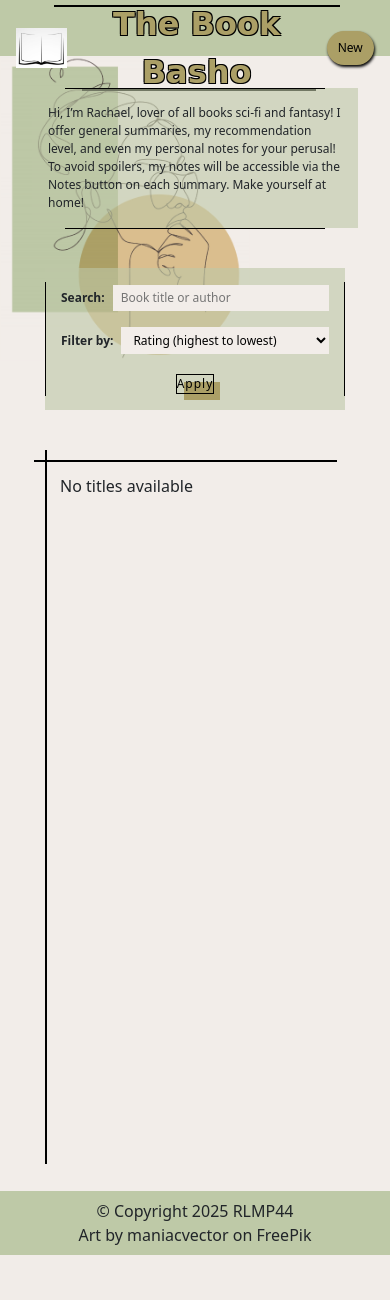
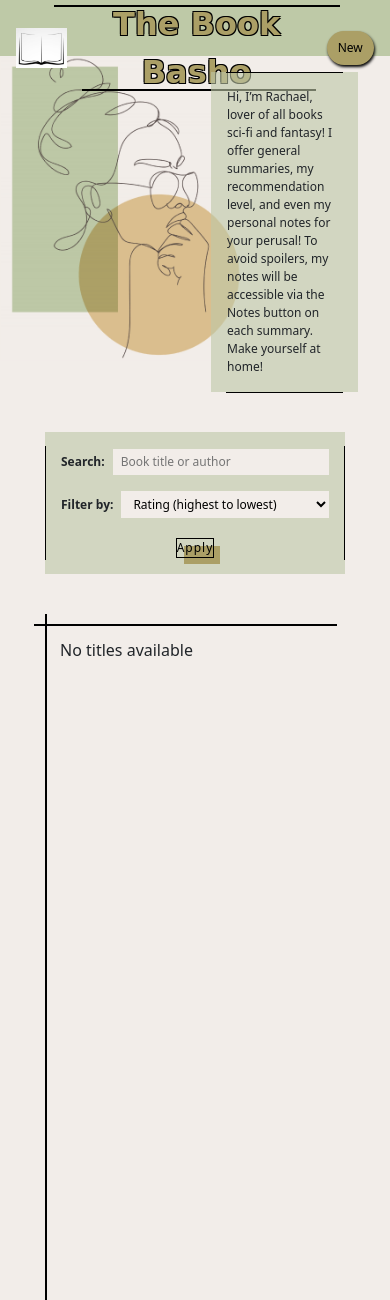
Before and after one commit to RLMP44/book-basho, a Node server app: page / in a window 390 px wide. Shown: the top 1300 px of the page. Before the commit the page ends 1255 px from the top, so only its background shows below. Run offline with Node 20, Linux system fonts and the light colour scheme; data that the repository does not hold is empty; some web fonts are replaced.

Commit message:
fix: adjust sidebar and searchbar layout on mobile, set art width on large monitors

```diff
--- a/public/styles/queries.css
+++ b/public/styles/queries.css
@@ -42,8 +42,17 @@
     background-color: var(--main-green-transparent);
   }
 
+  .sidebar {
+    grid-area: 1 / 2 / 2 / 2;
+    margin: 0rem 1rem 1rem 1rem;
+  }
+
+  .search-bar {
+    grid-area: 2 / 1 / 3 / 3;
+  }
+
   .main-content {
-    grid-template-columns: 1fr;
+    grid-template-columns: 50% 50%;
     padding: 1rem;
     background-size: 250px auto;
   }
@@ -214,3 +223,9 @@
     grid-area: 5 / 2 / 6 / 3;
   }
 }
+
+@media (min-width: 1601px) {
+  .main-content {
+    background-size: auto 400px;
+  }
+}
```
